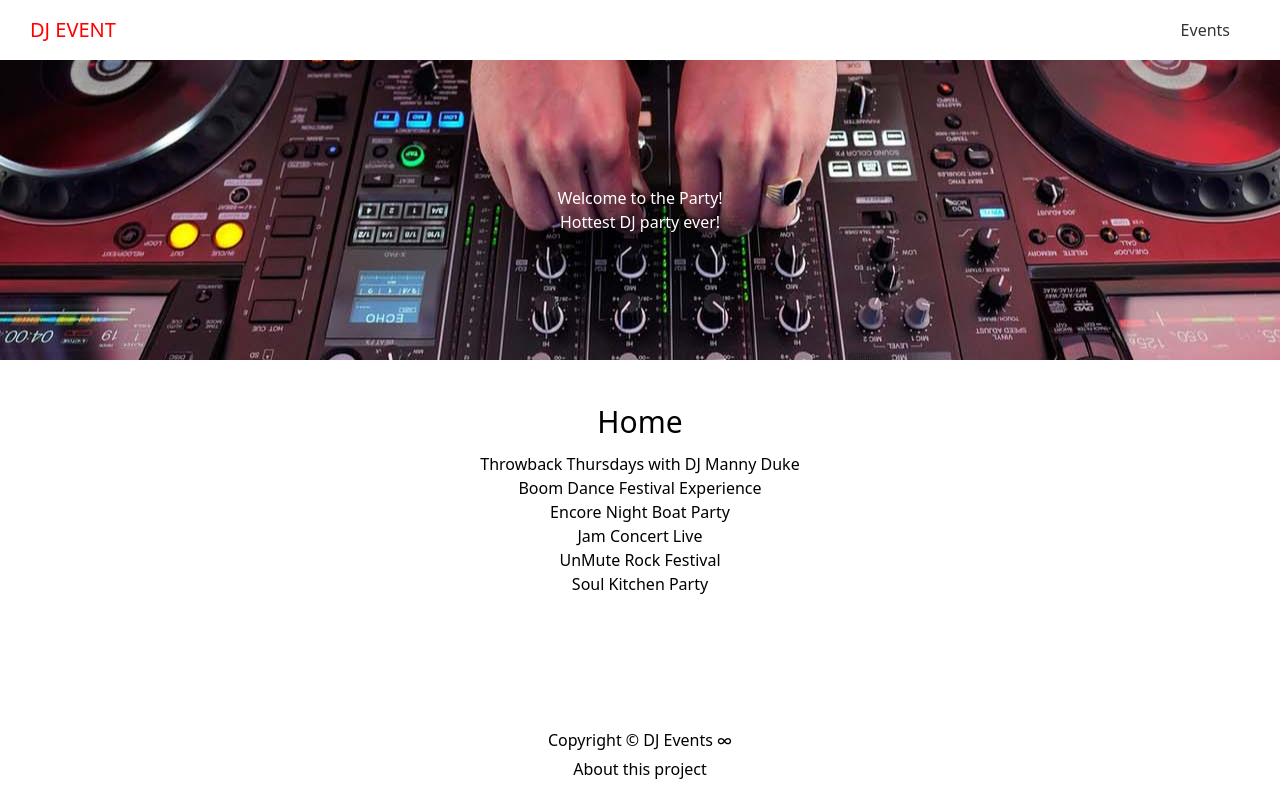
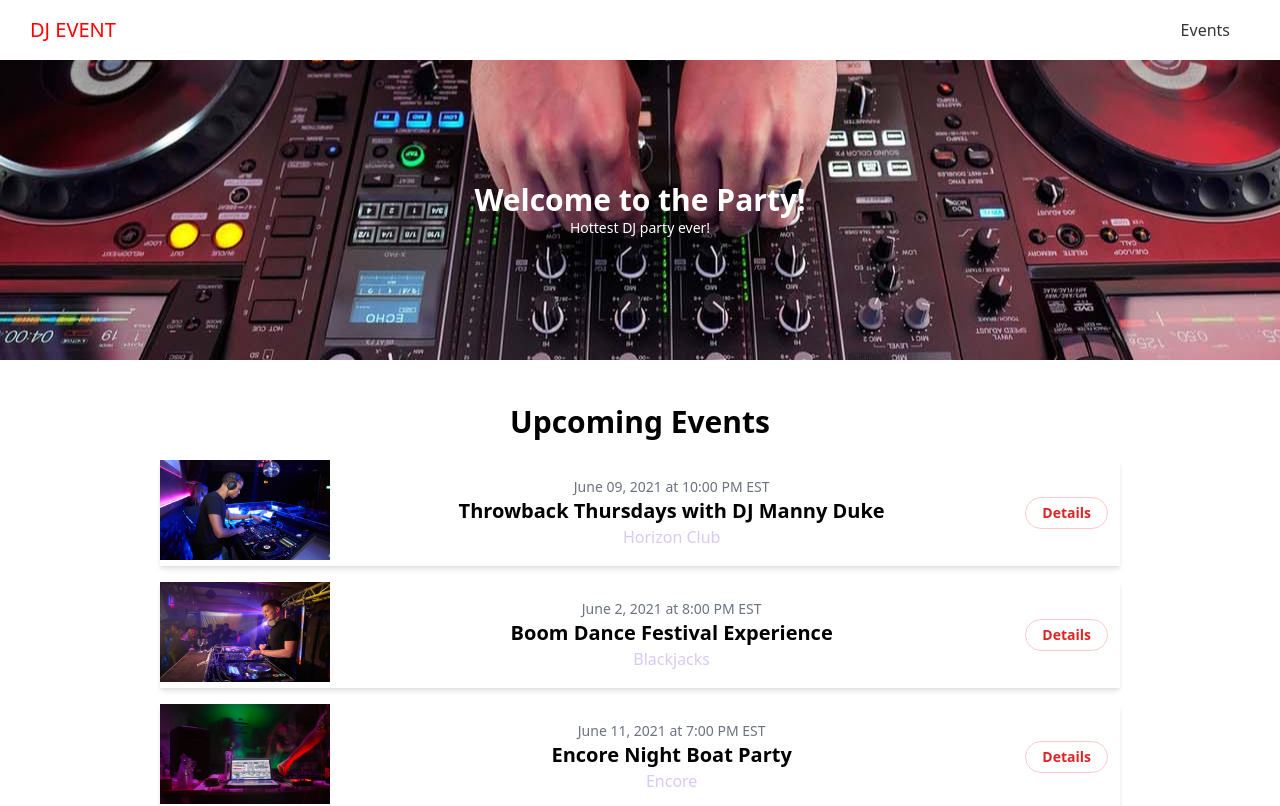
Before and after one commit to Naveen-S/dj-event-frontend, a Next.js app: page / in a window 1280 px wide. Shown: the top 806 px of the page. Built offline with nearby package versions, Linux system fonts and the light colour scheme; no server answers.

Commit message:
Added Event Item

```diff
--- /dev/null
+++ b/components/EventItem.js
@@ -0,0 +1,27 @@
+import Link from 'next/link';
+import Image from 'next/image';
+
+export default function EventItem(props) {
+  const { event } = props;
+  return (
+    <div className='flex my-2 justify-between items-center shadow-md'>
+      <div className=''>
+        <Image
+          src={event?.image || '/images/event-default.png'}
+          width={170}
+          height={100}
+        />
+      </div>
+      <div className='flex flex-col justify-center items-center'>
+        <span className='text-gray-500 text-sm'>
+          {`${event?.date} at ${event?.time}`}
+        </span>
+        <p className='font-bold text-xl'> {event?.name} </p>
+        <p className='text-purple-700 text-opacity-25'> {event?.venue} </p>
+      </div>
+      <div className='flex items-center w-30 h-8 px-4 mx-3 text-sm text-red-600 font-semibold rounded-full border border-red-200 hover:text-white hover:bg-red-600 hover:border-transparent focus:outline-none focus:ring-2 focus:ring-red-600 focus:ring-offset-2 cursor-pointer transition duration-200 ease-in'>
+        <Link href={`/events/${event?.slug}`}>Details</Link>
+      </div>
+    </div>
+  );
+}
--- a/components/showcase.js
+++ b/components/showcase.js
@@ -2,8 +2,8 @@ import styles from '@/styles/showcase.module.css';
 export default function ShowCase() {
   return (
     <div className={styles.container}>
-      <h1>Welcome to the Party!</h1>
-      <h4> Hottest DJ party ever!</h4>
+      <h1 className='font-extrabold text-3xl'>Welcome to the Party!</h1>
+      <h4 className='text-sm'> Hottest DJ party ever!</h4>
     </div>
   );
 }
--- a/pages/events/index.js
+++ b/pages/events/index.js
@@ -1,6 +1,50 @@
-import { API_URL } from 'config/index';
-import Layout from '../../components/Layout';
+import _map from 'lodash/map';
+import _size from 'lodash/size';
+import { API_URL } from '@/config/index';
+import Layout from '@/components/Layout';
+import EventItem from '@/components/EventItem';
 
-export default function Events() {
-  return <Layout title='Events'>This is my Events</Layout>;
+export default function EventsPage(props) {
+  console.log('prps ', props);
+  const { events } = props;
+
+  const renderEvents = (events) => {
+    if (_size(events) > 0) {
+      return _map(events, (evt) => {
+        return (
+          <div key={evt.id}>
+            <EventItem event={evt} />
+          </div>
+        );
+      });
+    } else {
+      return (
+        <>
+          <h3> There are no events!</h3>
+        </>
+      );
+    }
+  };
+
+  return (
+    <Layout>
+      <div className='flex flex-col justify-center text-center w-full'>
+        <h1 className='text-3xl p-3'>Events</h1>
+        <div className='flex flex-col'>{renderEvents(events)}</div>
+      </div>
+    </Layout>
+  );
 }
+
+export async function getStaticProps() {
+  // export async function getServerSideProps() {
+  const res = await fetch(`${API_URL}/api/events`);
+  const data = await res.json();
+  console.log('evts ', data);
+  return {
+    props: {
+      events: data,
+      revalidate: 1, // Refresh after 1 sec if data has changed.
+    },
+  };
+}
--- a/pages/index.js
+++ b/pages/index.js
@@ -1,10 +1,13 @@
+import Link from 'next/link';
+
 import _map from 'lodash/map';
 import _size from 'lodash/size';
+
 import { API_URL } from '@/config/index';
 import Layout from '@/components/Layout';
+import EventItem from '@/components/EventItem';
 
 export default function Home(props) {
-  console.log('prps ', props);
   const { events } = props;
 
   const renderEvents = (events) => {
@@ -12,7 +15,7 @@ export default function Home(props) {
       return _map(events, (evt) => {
         return (
           <div key={evt.id}>
-            <h3>{evt.name}</h3>
+            <EventItem event={evt} />
           </div>
         );
       });
@@ -27,9 +30,20 @@ export default function Home(props) {
 
   return (
     <Layout>
-      <div className='flex flex-col justify-center text-center'>
-        <h1 className='text-3xl p-3'>Home</h1>
+      <div className='flex flex-col mx-32 justify-center w-full'>
+        <h1 className='text-3xl py-3 font-extrabold flex justify-center'>
+          Upcoming Events
+        </h1>
         <div className='flex flex-col'>{renderEvents(events)}</div>
+        {_size(events) && (
+          <div className='my-2'>
+            <Link href='/events'>
+              <a className='w-40 py-2 px-4 font-semibold rounded-lg shadow-md text-white bg-gray-500 hover:bg-gray-700'>
+                View all Events
+              </a>
+            </Link>
+          </div>
+        )}
       </div>
     </Layout>
   );
@@ -42,7 +56,7 @@ export async function getStaticProps() {
   console.log('evts ', data);
   return {
     props: {
-      events: data,
+      events: data.slice(0, 3),
       revalidate: 1, // Refresh after 1 sec if data has changed.
     },
   };
```
